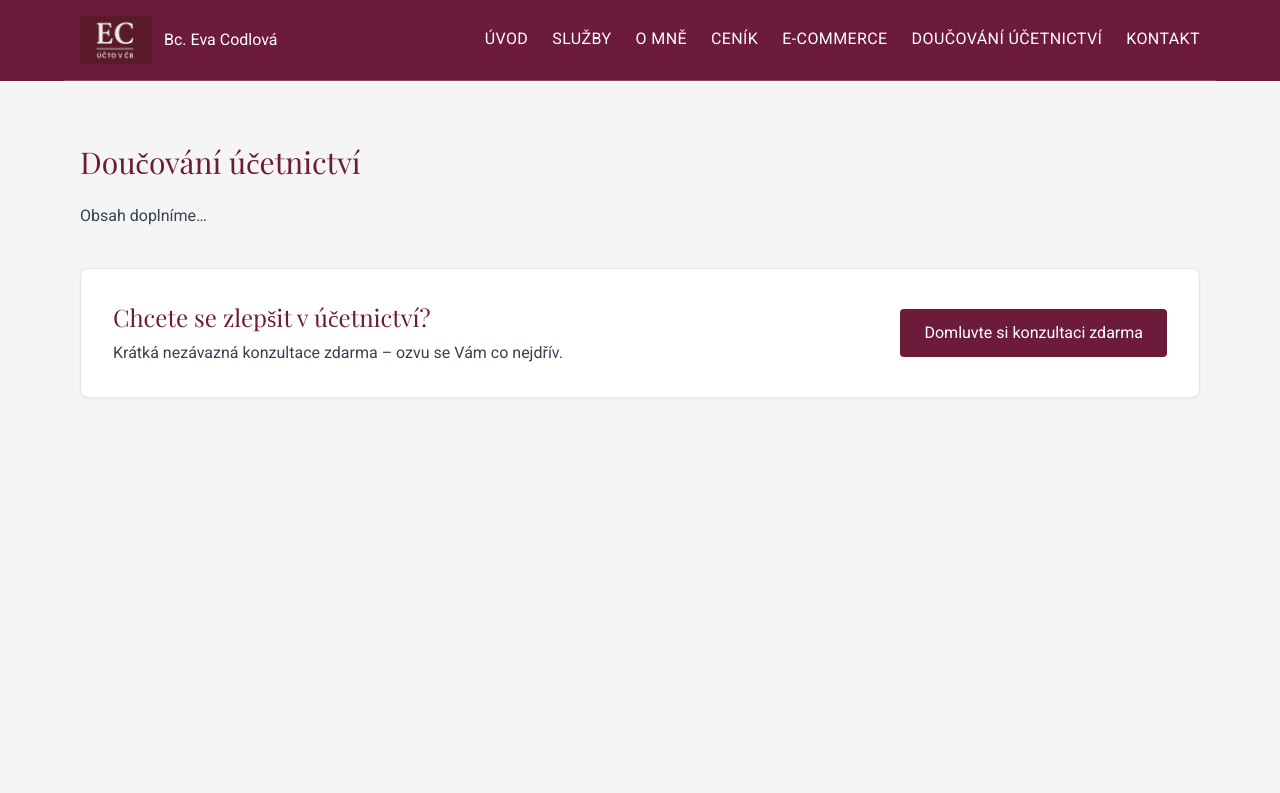
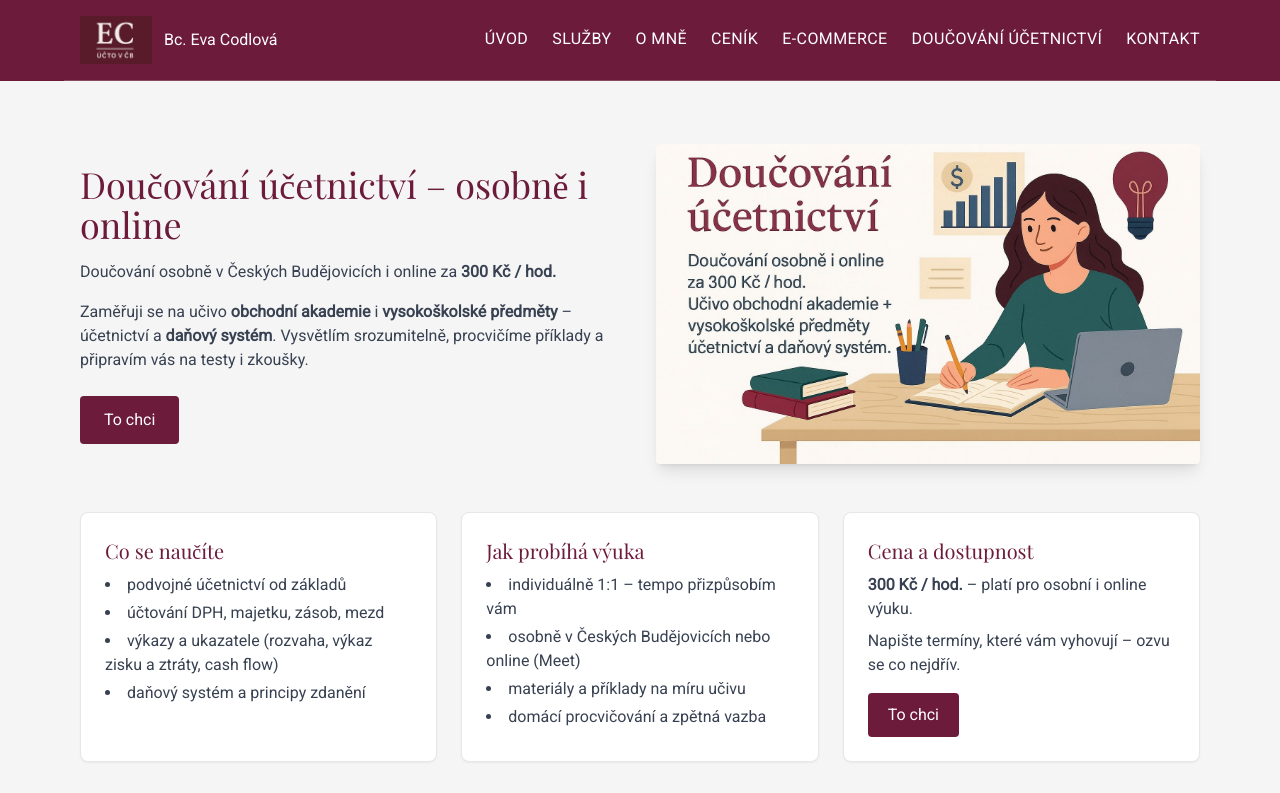
Before and after one commit to bbartonova/eva-codlova-web, a React (Vite) app: page /doucovani in a window 1280 px wide. Shown: the top 793 px of the page. Built offline with nearby package versions, Linux system fonts and the light colour scheme.

Commit message:
stranka doucovani all

```diff
--- a/src/pages/Doucovani.jsx
+++ b/src/pages/Doucovani.jsx
@@ -1,4 +1,5 @@
 import React, { useEffect, useState } from 'react';
+import { motion } from 'framer-motion';
 
 export default function Doucovani() {
   const [scrolled, setScrolled] = useState(false);
@@ -81,6 +82,7 @@ export default function Doucovani() {
           <button
             className="md:hidden text-white text-3xl z-50 mr-4"
             onClick={() => setMenuOpen(!menuOpen)}
+            aria-label="Menu"
           >
             ☰
           </button>
@@ -142,22 +144,112 @@ export default function Doucovani() {
         </nav>
       </header>
 
-      {/* Obsah stránky */}
+      {/* Hero-like blok */}
       <main className="pt-24 bg-[#F5F5F5] min-h-screen">
         <section className="max-w-6xl mx-auto px-4 py-12">
-          <h1 className="font-playfair text-3xl mb-6 text-[#6D1B3B]">
-            Doučování účetnictví
-          </h1>
-          <p className="text-gray-700 mb-10">Obsah doplníme…</p>
+          <div className="grid md:grid-cols-2 gap-8 items-center">
+            <motion.div
+              initial={{ opacity: 0, x: -50 }}
+              animate={{ opacity: 1, x: 0 }}
+              transition={{ duration: 1 }}
+            >
+              <h1 className="font-playfair text-3xl md:text-4xl mb-4 text-[#6D1B3B]">
+                Doučování účetnictví – osobně i online
+              </h1>
+              <p className="text-gray-700 mb-4">
+                Doučování osobně v&nbsp;Českých Budějovicích i online za{' '}
+                <strong>300&nbsp;Kč / hod.</strong>
+              </p>
+              <p className="text-gray-700 mb-4">
+                Zaměřuji se na učivo <strong>obchodní akademie</strong> i{' '}
+                <strong>vysokoškolské předměty</strong> – účetnictví a{' '}
+                <strong>daňový systém</strong>. Vysvětlím srozumitelně,
+                procvičíme příklady a připravím vás na testy i zkoušky.
+              </p>
+              <div className="flex flex-wrap gap-3 mt-6">
+                <a
+                  href="/#contact"
+                  className="bg-[#6D1B3B] text-white px-6 py-3 rounded hover:bg-[#8a2b52] transition"
+                >
+                  To chci
+                </a>
+              </div>
+            </motion.div>
 
-          {/* CTA pruh */}
+            <motion.div
+              initial={{ opacity: 0, x: 50 }}
+              animate={{ opacity: 1, x: 0 }}
+              transition={{ duration: 1 }}
+              className="flex justify-center md:justify-end"
+            >
+              {/* Obrázek pro doučování – /public*/}
+              <img
+                src="/doucovani.jpg"
+                alt="Doučování účetnictví – individuálně i online"
+                className="w-full h-80 object-cover rounded shadow-lg"
+              />
+            </motion.div>
+          </div>
+        </section>
+
+        {/* Info bloky */}
+        <section className="max-w-6xl mx-auto px-4 pb-8">
+          <div className="grid md:grid-cols-3 gap-6">
+            <div className="bg-white border border-gray-200 rounded-lg p-6 shadow-sm">
+              <h3 className="font-playfair text-xl mb-2 text-[#6D1B3B]">
+                Co se naučíte
+              </h3>
+              <ul className="text-gray-700 list-disc list-inside space-y-1">
+                <li>podvojné účetnictví od základů</li>
+                <li>účtování DPH, majetku, zásob, mezd</li>
+                <li>
+                  výkazy a ukazatele (rozvaha, výkaz zisku a ztráty, cash flow)
+                </li>
+                <li>daňový systém a principy zdanění</li>
+              </ul>
+            </div>
+            <div className="bg-white border border-gray-200 rounded-lg p-6 shadow-sm">
+              <h3 className="font-playfair text-xl mb-2 text-[#6D1B3B]">
+                Jak probíhá výuka
+              </h3>
+              <ul className="text-gray-700 list-disc list-inside space-y-1">
+                <li>individuálně 1:1 – tempo přizpůsobím vám</li>
+                <li>osobně v&nbsp;Českých Budějovicích nebo online (Meet)</li>
+                <li>materiály a příklady na míru učivu</li>
+                <li>domácí procvičování a zpětná vazba</li>
+              </ul>
+            </div>
+            <div className="bg-white border border-gray-200 rounded-lg p-6 shadow-sm">
+              <h3 className="font-playfair text-xl mb-2 text-[#6D1B3B]">
+                Cena a dostupnost
+              </h3>
+              <p className="text-gray-700">
+                <strong>300&nbsp;Kč / hod.</strong> – platí pro osobní i online
+                výuku.
+              </p>
+              <p className="text-gray-700 mt-2">
+                Napište termíny, které vám vyhovují – ozvu se co nejdřív.
+              </p>
+              <a
+                href="/#contact"
+                className="inline-block mt-4 bg-[#6D1B3B] text-white px-5 py-2.5 rounded hover:bg-[#8a2b52] transition"
+              >
+                To chci
+              </a>
+            </div>
+          </div>
+        </section>
+
+        {/* CTA pruh dole – stejný styl jako jinde */}
+        <section className="max-w-6xl mx-auto px-4 pb-12">
           <div className="bg-white border border-gray-200 rounded-lg p-6 md:p-8 flex flex-col md:flex-row items-start md:items-center justify-between gap-4 shadow-sm">
             <div>
               <h2 className="font-playfair text-2xl text-[#6D1B3B] mb-2">
-                Chcete se zlepšit v účetnictví?
+                Nejste si jistí, zda je doučování pro vás?
               </h2>
               <p className="text-gray-700">
-                Krátká nezávazná konzultace zdarma – ozvu se Vám co nejdřív.
+                Krátká nezávazná konzultace zdarma – řekneme si, co přesně
+                potřebujete.
               </p>
             </div>
             <a
```
Also changed, not shown: public/doucovani.jpg (added).
